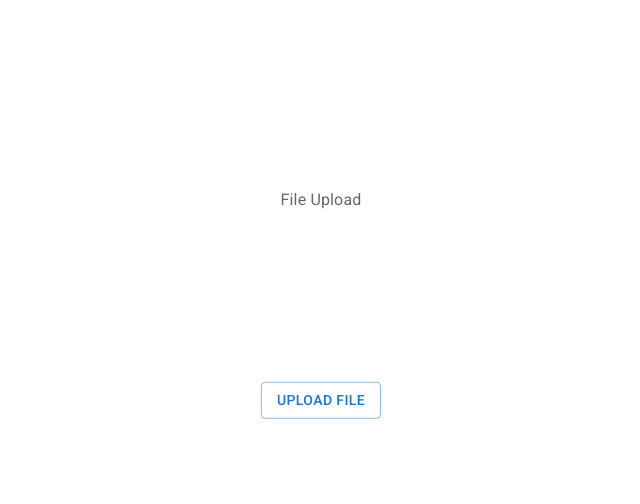
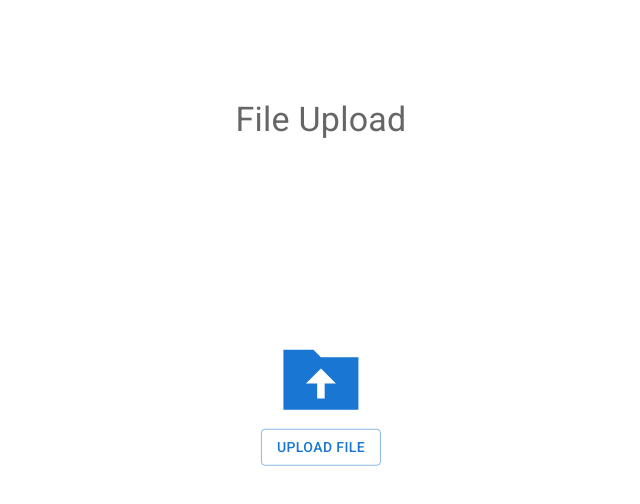
Before and after one commit to itpazu/sandbox-exercise, a React (Create React App) app in the folder frontend/: page / in a window 1280 px wide. Shown: the top 504 px of the page, without its empty margins (319-959 px from the left). Built offline with nearby package versions, Linux system fonts and the light colour scheme.

Commit message:
ui fix 2

```diff
--- a/frontend/package.json
+++ b/frontend/package.json
@@ -5,6 +5,7 @@
   "dependencies": {
     "@emotion/react": "^11.10.4",
     "@emotion/styled": "^11.10.4",
+    "@mui/icons-material": "^5.10.3",
     "@mui/material": "^5.10.3",
     "@mui/styled-engine-sc": "^5.10.3",
     "@testing-library/jest-dom": "^5.16.5",
--- a/frontend/src/App.js
+++ b/frontend/src/App.js
@@ -4,7 +4,7 @@ import UploadButton from './components/upload';
 import Results from './components/results';
 import { BrowserRouter, Routes, Route } from 'react-router-dom';
 import BreadCrumbs from './components/breadcrumbs';
-import BoxItem from './components/BoxItem';
+import BoxItem from './theme/BoxItem';
 import SubmitFile from './components/submitFile';
 
 function App() {
@@ -15,7 +15,7 @@ function App() {
   };
   return (
     <BrowserRouter>
-      <BoxItem topPosition={'25%'} leftPosition={'50%'}>
+      <BoxItem topPosition={'15%'} leftPosition={'50%'}>
         <BreadCrumbs />
       </BoxItem>
       <BoxItem topPosition={'50%'} leftPosition={'50%'}>
--- a/frontend/src/components/breadcrumbs.js
+++ b/frontend/src/components/breadcrumbs.js
@@ -10,11 +10,12 @@ const breadcrumbNameMap = {
   '/send': 'send',
 };
 
-const LinkRouter = (props) => <Link {...props} component={NavLink} />;
+const LinkRouter = (props) => (
+  <Link {...props} variant='h4' component={NavLink} />
+);
 const Page = () => {
   const location = useLocation();
   const pathnames = location.pathname.split('/').filter((x) => x);
-  console.log(pathnames);
 
   return (
     <Breadcrumbs aria-label='breadcrumb' separator='>'>
@@ -26,7 +27,7 @@ const Page = () => {
         const to = `/${pathnames.slice(0, index + 1).join('/')}`;
 
         return last ? (
-          <Typography color='text.primary' key={to}>
+          <Typography color='text.primary' key={to} variant='h4'>
             {breadcrumbNameMap[to]}
           </Typography>
         ) : (
--- a/frontend/src/components/stopwatch.js
+++ b/frontend/src/components/stopwatch.js
@@ -1,5 +1,8 @@
 import React, { useState, useEffect } from 'react';
 import Button from '@mui/material/Button';
+import Divider from '@mui/material/Divider';
+import Stack from '@mui/material/Stack';
+import { StyledPaper } from '../theme/styledPaper';
 
 const Counter = ({ start, toggleStart }) => {
   const [TimePassed, setTimePassed] = useState({ seconds: 0, minutes: 0 });
@@ -23,12 +26,20 @@ const Counter = ({ start, toggleStart }) => {
       clearInterval(interval);
     };
   }, [start]);
-
   return (
     <>
-      <div>
-        {TimePassed.minutes} : {TimePassed.seconds}
-      </div>
+      <Stack
+        direction='row'
+        divider={<Divider orientation='vertical' />}
+        spacing={3}
+      >
+        <StyledPaper padding={'45px'} width={80} elevation={2}>
+          {TimePassed.minutes}
+        </StyledPaper>
+        <StyledPaper padding={'45px'} elevation={2} width={80}>
+          {TimePassed.seconds}
+        </StyledPaper>
+      </Stack>
       <Button
         onClick={() => {
           toggleStart(false);
--- a/frontend/src/components/upload.js
+++ b/frontend/src/components/upload.js
@@ -1,8 +1,8 @@
 import React from 'react';
 import Button from '@mui/material/Button';
 import Grid from '@mui/material/Grid';
-import Stack from '@mui/material/Stack';
 import { useNavigate } from 'react-router-dom';
+import DriveFolderUploadSharpIcon from '@mui/icons-material/DriveFolderUploadSharp';
 
 export default function UploadButtons() {
   const navigate = useNavigate();
@@ -13,9 +13,18 @@ export default function UploadButtons() {
   };
 
   return (
-    <Stack direction='column' spacing={4}>
-      <Grid sx={{ width: 'auto' }} align='center'>
-        <Button variant='outlined' component='label' sx={{ width: 'auto' }}>
+    <Grid container direction='column'>
+      <Grid
+        sx={{
+          width: 'auto',
+          justifyContent: 'center',
+        }}
+        align='center'
+      >
+        <DriveFolderUploadSharpIcon sx={{ fontSize: 90 }} color='primary' />
+      </Grid>
+      <Grid sx={{ width: 'auto' }}>
+        <Button variant='outlined' component='label'>
           Upload File
           <input
             hidden
@@ -26,6 +35,6 @@ export default function UploadButtons() {
           />
         </Button>
       </Grid>
-    </Stack>
+    </Grid>
   );
 }
--- a/frontend/src/components/BoxItem.js
+++ b/frontend/src/theme/BoxItem.js
@@ -7,6 +7,7 @@ const Item = styled(Box)(({ top, left }) => ({
   top: top,
   left: left,
   transform: 'translate(-50%, -50%)',
+  // fontSize: 100,
 }));
 
 export default function BoxItem({ children, topPosition, leftPosition }) {
--- /dev/null
+++ b/frontend/src/theme/styledPaper.js
@@ -0,0 +1,16 @@
+import { styled } from '@mui/material/styles';
+import Paper from '@mui/material/Paper';
+
+export const StyledPaper = styled(Paper)(
+  ({ padding, theme, width, fontSize }) => {
+    return {
+      textAlign: 'center',
+      lineHeight: '60px',
+      elevation: 2,
+      padding,
+      backgroundColor: theme.palette.primary.light,
+      width,
+      fontSize,
+    };
+  }
+);
```
Also changed, not shown: 2 other files (tests, documents, lock files or other folders).
